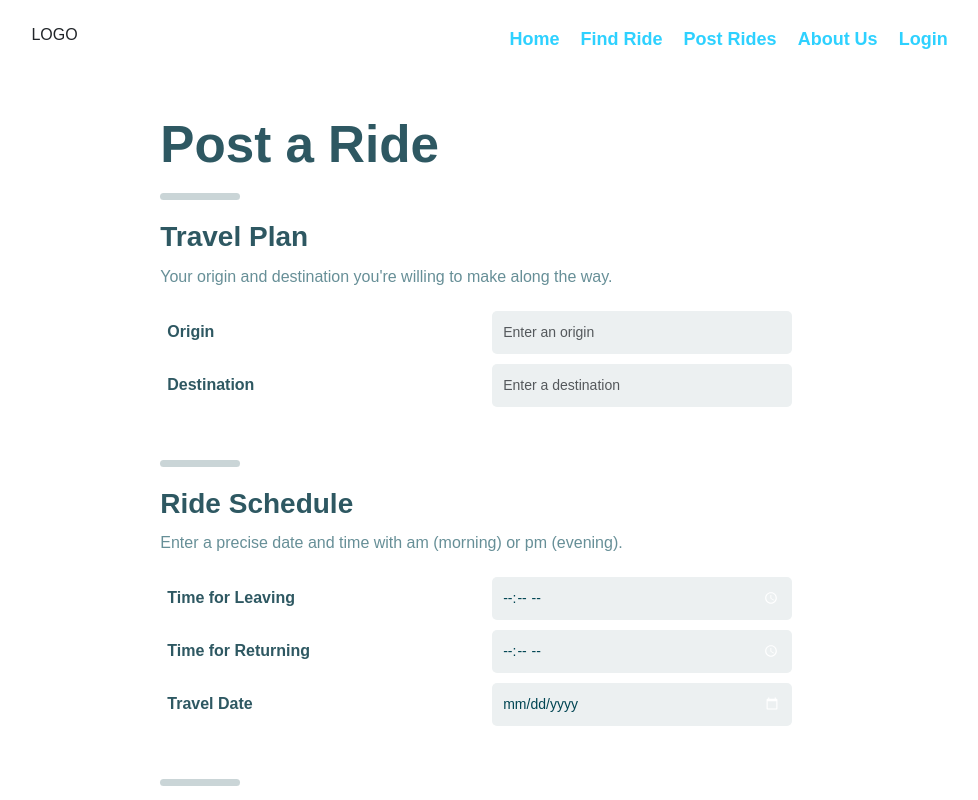
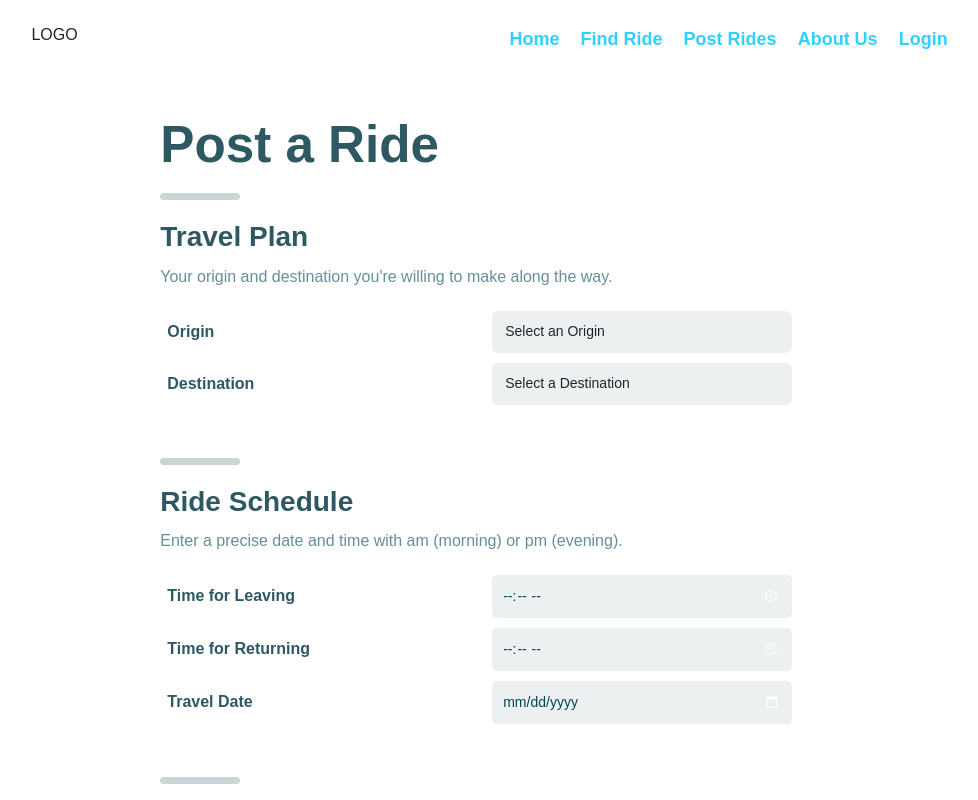
Before and after one commit to Diablodadayu/Carpool, a React (Vite) app in the folder client/: page /postride in a window 1280 px wide. Shown: the top 800 px of the page, without its empty margins (148-1126 px from the left). Built offline with nearby package versions, Linux system fonts and the light colour scheme.

Commit message:
added drop down for cities in postride.jsx

```diff
--- a/client/src/pages/postride.jsx
+++ b/client/src/pages/postride.jsx
@@ -96,15 +96,32 @@ const PostRide = () => {
                   >
                     Origin
                   </label>
-
-                  <input
-                    type="text"
+                  <select
                     className="form-control"
                     id="origin"
                     value={origin}
                     onChange={(e) => setOrigin(e.target.value)}
-                    placeholder="Enter an origin"
-                  />
+                  >
+                    <option value="">Select an Origin</option>
+                    <option value="Guelph">Guelph</option>
+                    <option value="Waterloo">Waterloo</option>
+                    <option value="Kitchener">Kitchener</option>
+                    <option value="Toronto">Toronto</option>
+                    <option value="Barrie">Barrie</option>
+                    <option value="Kingston">Kingston</option>
+                    <option value="Hamilton">Hamilton</option>
+                    <option value="Oshawa">Oshawa</option>
+                    <option value="Windsor">Windsor</option>
+                    <option value="Mississauga">Mississauga</option>
+                    <option value="Brantford">Brantford</option>
+                    <option value="Thunder Bay">Thunder Bay</option>
+                    <option value="Brampton">Brampton</option>
+                    <option value="North Bay">North Bay</option>
+                    <option value="Ottawa">Ottawa</option>
+                    <option value="Cambridge">Cambridge</option>
+                    <option value="Stratford">Stratford</option>
+                    <option value="London">London</option>
+                  </select>
                 </div>
 
                 <div className="form-group row">
@@ -114,15 +131,32 @@ const PostRide = () => {
                   >
                     Destination
                   </label>
-
-                  <input
-                    type="text"
+                  <select
                     className="form-control"
                     id="destination"
                     value={destination}
                     onChange={(e) => setDestination(e.target.value)}
-                    placeholder="Enter a destination"
-                  />
+                  >
+                    <option value="">Select a Destination</option>
+                    <option value="Guelph">Guelph</option>
+                    <option value="Waterloo">Waterloo</option>
+                    <option value="Kitchener">Kitchener</option>
+                    <option value="Toronto">Toronto</option>
+                    <option value="Barrie">Barrie</option>
+                    <option value="Kingston">Kingston</option>
+                    <option value="Hamilton">Hamilton</option>
+                    <option value="Oshawa">Oshawa</option>
+                    <option value="Windsor">Windsor</option>
+                    <option value="Mississauga">Mississauga</option>
+                    <option value="Brantford">Brantford</option>
+                    <option value="Thunder Bay">Thunder Bay</option>
+                    <option value="Brampton">Brampton</option>
+                    <option value="North Bay">North Bay</option>
+                    <option value="Ottawa">Ottawa</option>
+                    <option value="Cambridge">Cambridge</option>
+                    <option value="Stratford">Stratford</option>
+                    <option value="London">London</option>
+                  </select>
                 </div>
               </section>
               <hr />
```
